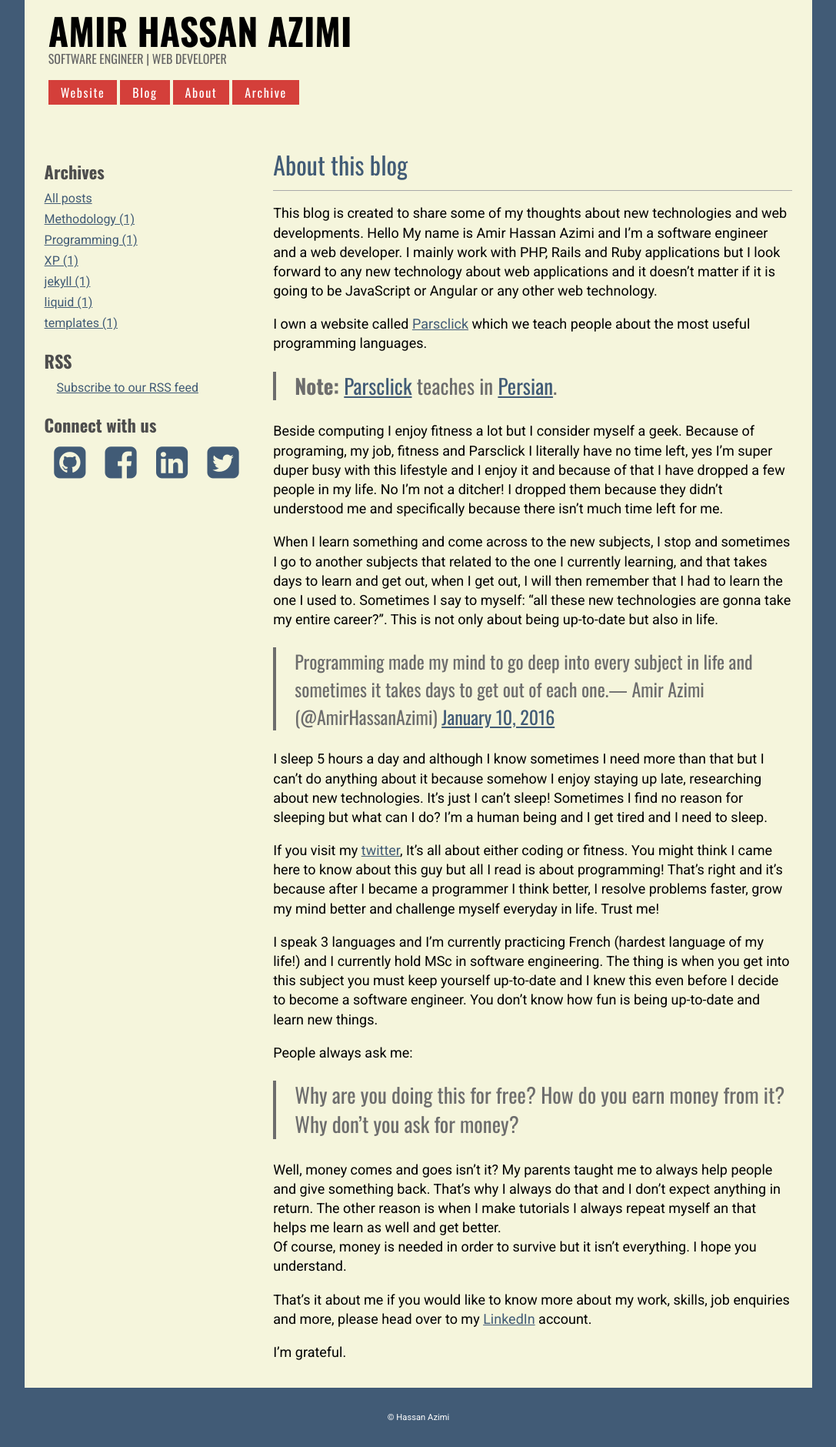
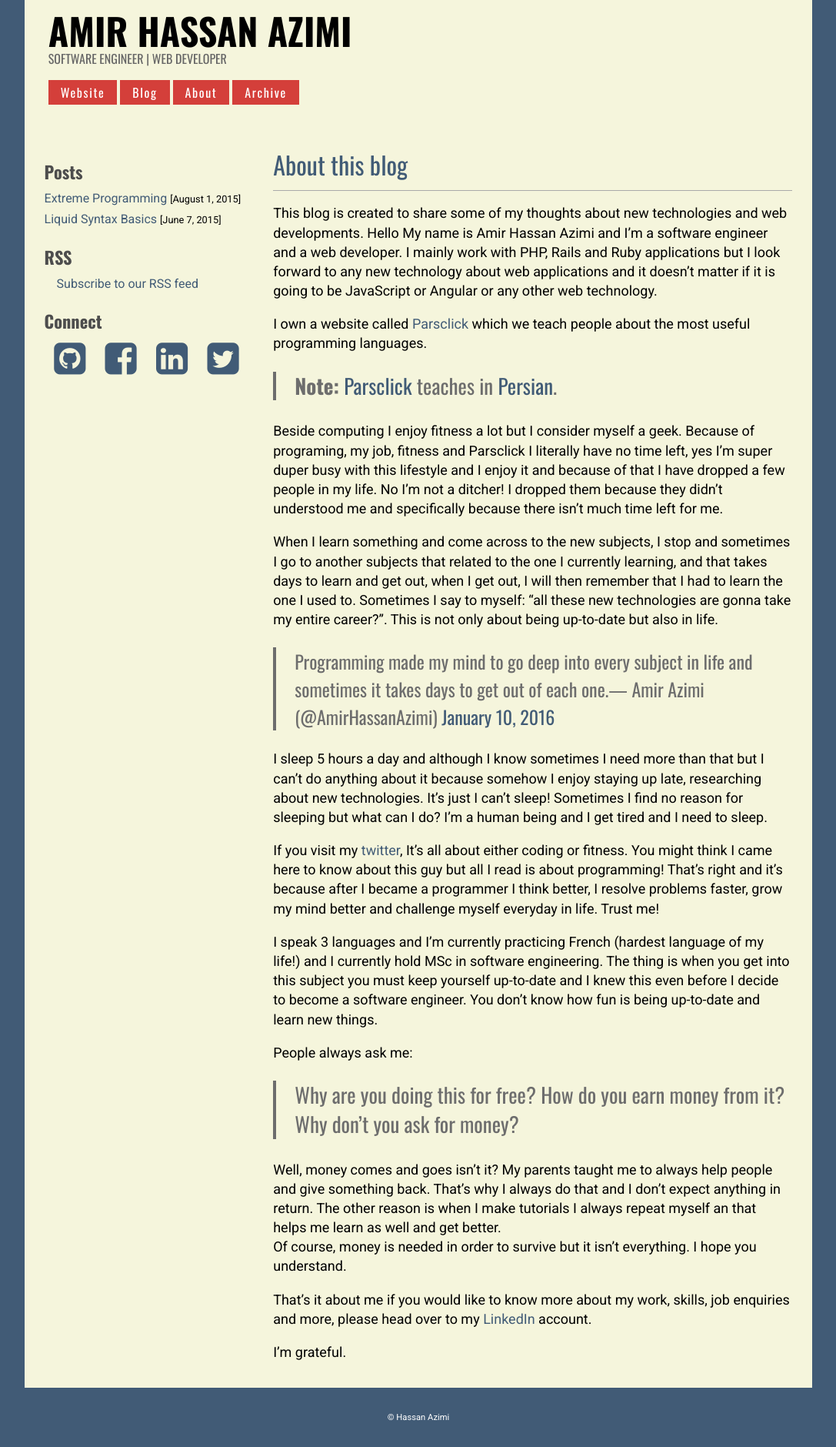
Before and after one commit to azimidev/azimidev.github.io, a Jekyll site: the page built from about.md, in a window 1280 px wide. Shown: the whole page at 77% size, without its empty margins (96-1183 px from the left). Built offline with Jekyll 4.4.1, drawn with Linux system fonts in a browser that asks for light colours; nearby versions of some CDN libraries; comment, search, counter and statistics services are not loaded.

Commit message:
Some typo fix

```diff
--- a/_config.yml
+++ b/_config.yml
@@ -16,7 +16,7 @@ markdown: kramdown
 kramdown:
     auto_ids: false
 gems: [jekyll-paginate]
-paginate: 4
+paginate: 5
 paginate_path: 'blog/page:num/'
 permalink: blog/:title
 include: [".htaccess"]
--- a/_includes/sidebar.html
+++ b/_includes/sidebar.html
@@ -1,18 +1,14 @@
 
-<!--Create a sorted array of tags-->
-{% capture site_tags %}{% for tag in site.tags %}{{ tag | first }}{% unless forloop.last %},{% endunless %}{% endfor %}{% endcapture %}
-{% assign sortedTags = site_tags | split:',' | sort %}
 <aside>
-	<h3>Archives</h3>
+	<h3>Posts</h3>
 	<ul class="archives">
-		<li><a href="{{site.baseurl}}/tags/">All posts</a></li>
-		{% for tag in sortedTags %}
-		<li><a href="{{site.baseurl}}/tags/#{{ tag | cgi_escape }}">{{ tag }} ({{ site.tags[tag].size }})</a></li>
-		{% endfor %}
+		{% for post in site.posts %}
+		<li><a href="{{ post.url }}">{{ post.title }}</a> <small>[{{ post.date | date: "%B %e, %Y" }}]</small></li>
+		 {% endfor %}
 	</ul>
 	<h3>RSS</h3>
 	<p><a href="{{site.baseurl}}/feed.xml" title="Subscribe to our RSS feed">Subscribe to our RSS feed</a></p>
-	<h3>Connect with us</h3>
+	<h3>Connect</h3>
 	<ul class="social">
 		<li><a href="//www.github.com/hassanazimi" title="Github" class="github"><i class="fa fa-github-square fa-3x"></i></a></li>
 		<li><a href="//www.facebook.com/amirhazz" title="facebook" class="fb"><i class="fa fa-facebook-square fa-3x"></i></a></li>
--- a/css/main.css
+++ b/css/main.css
@@ -205,7 +205,7 @@ th {
   -----------------------------------------------------*/
 body {
 	font       : 100% 'Roboto', Georgia, serif;
-	background : beige;
+	background : #F5F5DC;
 	direction  : ltr;
 }
 
@@ -225,8 +225,9 @@ p {
 }
 
 a {
-	color       : #415B76;
-	line-height : inherit;
+	color           : #415B76;
+	line-height     : inherit;
+	text-decoration : none;
 }
 
 a:hover {
```
Also changed, not shown: index.html (+13 -13 lines).
